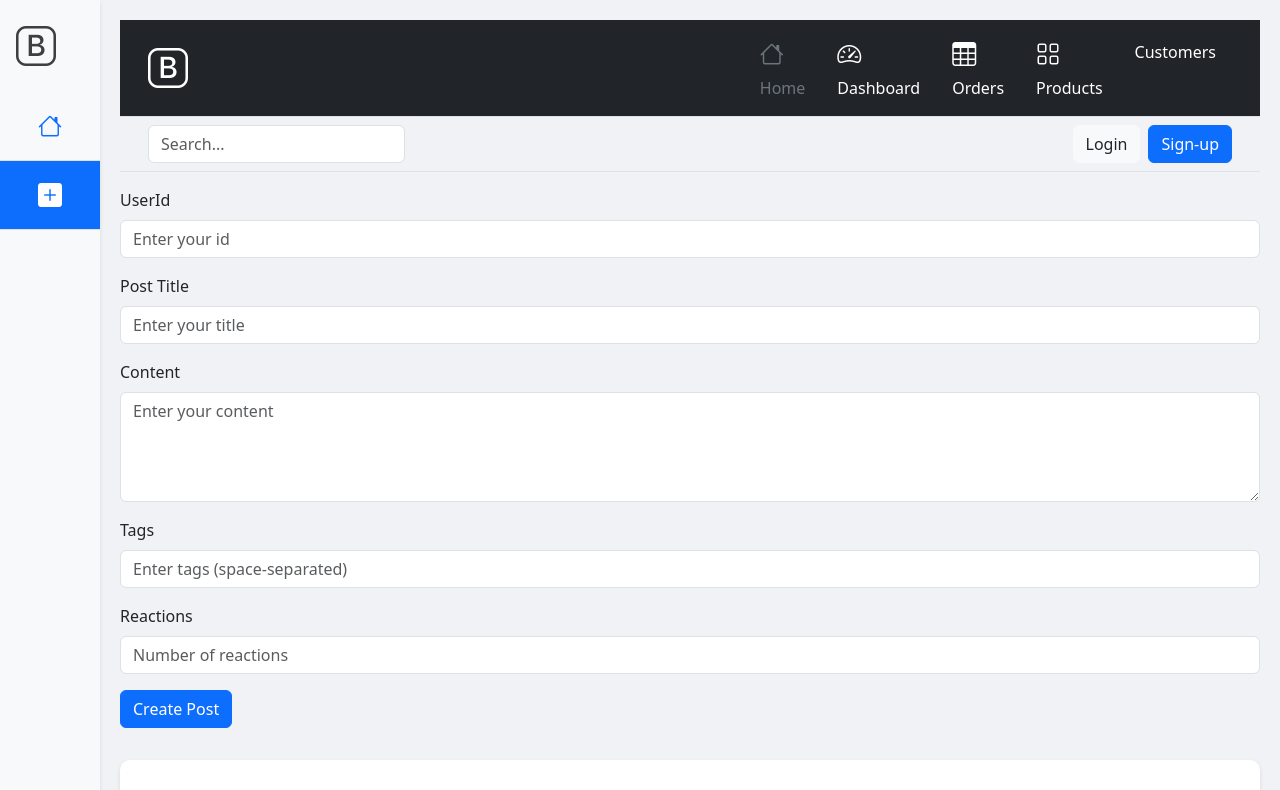
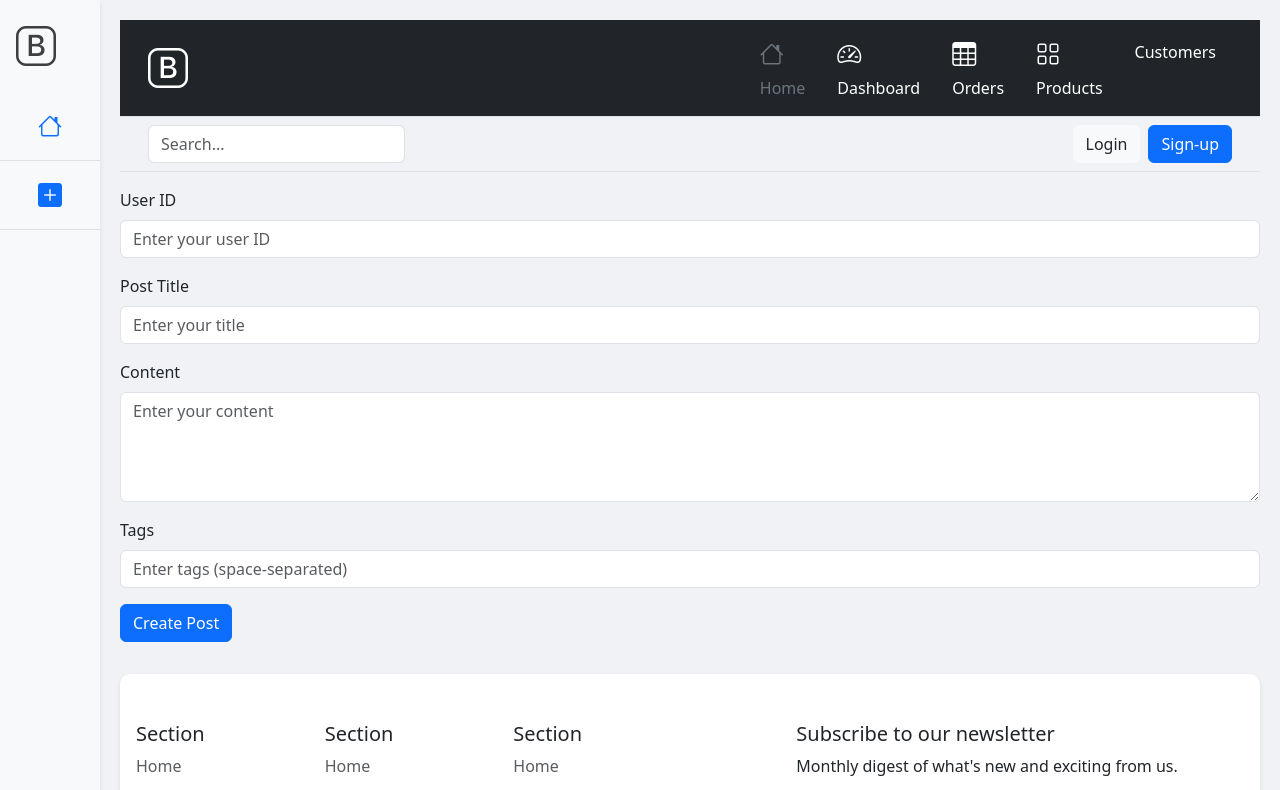
Before and after one commit to adityapandey2002/React-social-media-project, a React (Vite) app: page /create-post in a window 1280 px wide. Shown: the top 790 px of the page. Built offline with nearby package versions, Linux system fonts and the light colour scheme; no server answers.

Commit message:
Loader and Form action method

```diff
--- a/package.json
+++ b/package.json
@@ -15,7 +15,8 @@
     "react": "^19.0.0",
     "react-bootstrap-icons": "^1.11.5",
     "react-dom": "^19.0.0",
-    "react-icons": "^5.5.0"
+    "react-icons": "^5.5.0",
+    "react-router-dom": "^7.6.1"
   },
   "devDependencies": {
     "@eslint/js": "^9.22.0",
--- a/src/App.jsx
+++ b/src/App.jsx
@@ -3,27 +3,23 @@ import "./App.css";
 import Footer from "./components/Footer";
 import Header from "./components/Header";
 import Sidebar from "./components/sidebar";
-import PostList from "./components/PostList";
-import CreatePost from "./components/CreatePost";
 
 import "bootstrap/dist/css/bootstrap.min.css";
-import { useState } from "react";
 import PostListProvider from "./store/post-list-store";
-
+import { Outlet } from "react-router-dom";
 function App() {
-  const [selectedTab, setSelectedTab] = useState("Create-Post");
+  // const [selectedTab, setSelectedTab] = useState("Create-Post");
 
   return (
     <>
       <PostListProvider>
         <div className="app-container">
           <Sidebar
-            selectedTab={selectedTab}
-            setSelectedTab={setSelectedTab}
+
           ></Sidebar>
           <div className="content">
             <Header />
-            {selectedTab === "Home" ? <PostList /> : <CreatePost />}
+            <Outlet />
 
             <Footer />
           </div>
--- a/src/components/CreatePost.jsx
+++ b/src/components/CreatePost.jsx
@@ -1,77 +1,22 @@
-import { useContext, useRef, useState } from "react";
+import { Form, redirect } from "react-router-dom";
 import { PostListContext } from "../store/post-list-store";
+import { useContext } from "react";
 
 const CreatePost = () => {
-  const { addPost } = useContext(PostListContext);
-  const [isSubmitting, setIsSubmitting] = useState(false);
-
-  const userIdElement = useRef();
-  const postTitleElement = useRef();
-  const postBodyElement = useRef();
-  const reactionsElement = useRef();
-  const tagsElement = useRef();
-
-  const handleSubmit = async (event) => {
-    event.preventDefault();
-    setIsSubmitting(true);
-
-    try {
-      const userId = userIdElement.current.value;
-      const postBody = postBodyElement.current.value;
-      const tags = tagsElement.current.value.split(" ").filter(tag => tag.trim() !== "");
-      const postTitle = postTitleElement.current.value;
-
-      const newPost = {
-        userId: parseInt(userId),
-        title: postTitle,
-        body: postBody,
-        reactions: {
-          likes: 0,
-          dislikes: 0
-        },
-        tags: tags,
-        views: 0
-      };
-
-      const response = await fetch('https://dummyjson.com/posts/add', {
-        method: 'POST',
-        headers: { 'Content-Type': 'application/json' },
-        body: JSON.stringify(newPost)
-      });
-
-      if (!response.ok) {
-        throw new Error('Failed to create post');
-      }
-
-      const createdPost = await response.json();
-      addPost(createdPost);
-
-      // Clear form
-      userIdElement.current.value = "";
-      postBodyElement.current.value = "";
-      tagsElement.current.value = "";
-      postTitleElement.current.value = "";
-      reactionsElement.current.value = "";
-    } catch (error) {
-      console.error('Error creating post:', error);
-    } finally {
-      setIsSubmitting(false);
-    }
-  };
-
   return (
-    <form onSubmit={handleSubmit}>
+    <Form method="POST" action="/create-post">
       <div className="mb-3">
         <label htmlFor="UserId" className="form-label">
-          UserId
+          User ID
         </label>
         <input
           type="number"
-          ref={userIdElement}
+          name="userId"
           className="form-control"
           id="userIdElement"
-          placeholder="Enter your id"
+          placeholder="Enter your user ID"
           required
+          min="1"
         />
       </div>
       <div className="mb-3">
@@ -80,7 +25,7 @@ const CreatePost = () => {
         </label>
         <input
           type="text"
-          ref={postTitleElement}
+          name="title"
           className="form-control"
           id="postTitleElement"
           placeholder="Enter your title"
@@ -92,7 +37,7 @@ const CreatePost = () => {
           Content
         </label>
         <textarea
-          ref={postBodyElement}
+          name="body"
           className="form-control"
           rows="4"
           id="postBodyElement"
@@ -106,34 +51,57 @@ const CreatePost = () => {
         </label>
         <input
           type="text"
-          ref={tagsElement}
+          name="tags"
           className="form-control"
           id="tagsElement"
           placeholder="Enter tags (space-separated)"
         />
       </div>
-      <div className="mb-3">
-        <label htmlFor="Reactions" className="form-label">
-          Reactions
-        </label>
-        <input
-          type="number"
-          ref={reactionsElement}
-          className="form-control"
-          id="reactionsElement"
-          placeholder="Number of reactions"
-          min="0"
-        />
-      </div>
       <button
         type="submit"
         className="btn btn-primary"
-        disabled={isSubmitting}
       >
-        {isSubmitting ? 'Creating...' : 'Create Post'}
+        Create Post
       </button>
-    </form>
+    </Form>
   );
 };
 
+export async function createPostAction({ request }) {
+  const formData = await request.formData();
+  const postData = Object.fromEntries(formData);
+
+  const newPost = {
+    userId: parseInt(postData.userId),
+    title: postData.title,
+    body: postData.body,
+    reactions: {
+      likes: 0,
+      dislikes: 0
+    },
+    tags: postData.tags ? postData.tags.split(" ").filter(tag => tag.trim() !== "") : [],
+    views: 0
+  };
+
+  const response = await fetch('https://jsonplaceholder.typicode.com/posts', {
+    method: 'POST',
+    headers: { 'Content-Type': 'application/json' },
+    body: JSON.stringify({
+      title: postData.title,
+      body: postData.body,
+      userId: parseInt(postData.userId)
+    })
+  });
+
+  if (!response.ok) {
+    throw new Error('Failed to create post');
+  }
+
+  const createdPost = await response.json();
+  console.log(createdPost);
+
+  // We need to return redirect here
+  return redirect("/");
+}
+
 export default CreatePost;
--- a/src/components/PostList.jsx
+++ b/src/components/PostList.jsx
@@ -1,36 +1,32 @@
-import { useContext, useEffect, useState } from "react";
+import { useContext } from "react";
 import Post from "./Post";
-import { PostListContext } from "../store/post-list-store";
 import WelcomeMessage from "./WelcomeMessage";
 import LoadingSpinner from "./LoadingSpinner";
+import { useLoaderData } from "react-router-dom";
+import { PostListContext } from "../store/post-list-store";
 
 const PostList = () => {
-  const { postListData, addInitialPosts } = useContext(PostListContext);
-  const [fetching, setFetching] = useState(false);
+  const postListData = useLoaderData();
+  const { addPost } = useContext(PostListContext);
 
-
-
-  const normalizePost = (post) => {
-    return {
-      ...post,
-      reactions: post.reactions || { likes: 0, dislikes: 0 },
-      tags: Array.isArray(post.tags) ? post.tags.filter(tag => tag.trim() !== "") : [],
-      views: post.views || 0
-    };
-  };
+  if (!postListData) {
+    return <LoadingSpinner />;
+  }
 
   return (
     <>
-      {fetching && <LoadingSpinner />}
-      {postListData.length === 0 && <WelcomeMessage />}
-      <div className="post-list-container">
-        {Array.isArray(postListData) && postListData.map((post) => {
-          const normalizedPost = normalizePost(post);
-          return post && post.id ? (
-            <Post key={`post-${post.id}-${Date.now()}`} post={normalizedPost} />
-          ) : null;
-        })}
-      </div>
+      {postListData.length === 0 ? (
+        <WelcomeMessage />
+      ) : (
+        <div className="post-list-container">
+          {postListData.map((post) => (
+            <Post
+              key={`post-${post.id}`}
+              post={post}
+            />
+          ))}
+        </div>
+      )}
     </>
   );
 };
--- a/src/components/Sidebar.jsx
+++ b/src/components/Sidebar.jsx
@@ -1,17 +1,16 @@
 import "bootstrap-icons/font/bootstrap-icons.css";
+import { Link } from "react-router-dom";
 
-const Sidebar = ({ selectedTab, setSelectedTab }) => {
+const Sidebar = () => {
   return (
     <div
       className="d-flex flex-column flex-shrink-0 bg-body-tertiary sidebar"
       style={{ width: "4.5rem" }}
     >
-      <a
-        href="/"
+      <Link
+        to="/"
         className="d-block p-3 link-body-emphasis text-decoration-none"
-        data-bs-toggle="tooltip"
-        data-bs-placement="right"
-        data-bs-original-title="Icon-only"
+        title="Home"
       >
         <i
           className="bi bi-bootstrap"
@@ -19,49 +18,31 @@ const Sidebar = ({ selectedTab, setSelectedTab }) => {
           aria-hidden="true"
         ></i>
         <span className="visually-hidden">Icon-only</span>
-      </a>
+      </Link>
       <ul className="nav nav-pills nav-flush flex-column mb-auto text-center">
-        <li
-          className="nav-item"
-          onClick={() => {
-            setSelectedTab("Home");
-          }}
-        >
-          <a
-            href="#"
-            className={`nav-link  py-3 border-bottom rounded-0 ${
-              selectedTab === "Home" && "active"
-            }`}
-            aria-current="page"
-            data-bs-toggle="tooltip"
-            data-bs-placement="right"
-            aria-label="Home"
-            data-bs-original-title="Home"
+        <li className="nav-item">
+          <Link
+            to="/"
+            className="nav-link py-3 border-bottom rounded-0"
+            title="Home"
           >
             <i
               className="bi bi-house"
               style={{ fontSize: "24px" }}
-              aria-label="Home"
             ></i>
-          </a>
+          </Link>
         </li>
-        <li className="nav-item" onClick={() => setSelectedTab("Create-Post")}>
-          <a
-            href="#"
-            className={`nav-link  py-3 border-bottom rounded-0 ${
-              selectedTab === "Create-Post" && "active"
-            }`}
-            data-bs-toggle="tooltip"
-            data-bs-placement="right"
-            aria-label="Orders"
-            data-bs-original-title="Orders"
+        <li className="nav-item">
+          <Link
+            to="/create-post"
+            className="nav-link py-3 border-bottom rounded-0"
+            title="Create Post"
           >
             <i
               className="bi bi-plus-square-fill"
               style={{ fontSize: "24px" }}
-              aria-label="Orders"
             ></i>
-          </a>
+          </Link>
         </li>
       </ul>
     </div>
--- a/src/main.jsx
+++ b/src/main.jsx
@@ -1,9 +1,24 @@
 import { StrictMode } from "react";
 import { createRoot } from "react-dom/client";
 import App from "./App.jsx";
+import { createBrowserRouter, RouterProvider } from "react-router-dom";
+import CreatePost, { createPostAction } from "./components/CreatePost.jsx";
+import PostList from "./components/PostList.jsx";
+import { postListLoader } from "./store/post-list-store.jsx";
+
+const router = createBrowserRouter([
+  {
+    path: "/",
+    element: <App />,
+    children: [
+      { path: "/", element: <PostList />, loader: postListLoader },
+      { path: "/create-post", element: <CreatePost />, action: createPostAction }
+    ],
+  },
+]);
 
 createRoot(document.getElementById("root")).render(
   <StrictMode>
-    <App />
+    <RouterProvider router={router} />
   </StrictMode>
 );
```
Also changed, not shown: src/store/post-list-store.jsx (+33 -18 lines), 1 other file (tests, documents, lock files or other folders).
